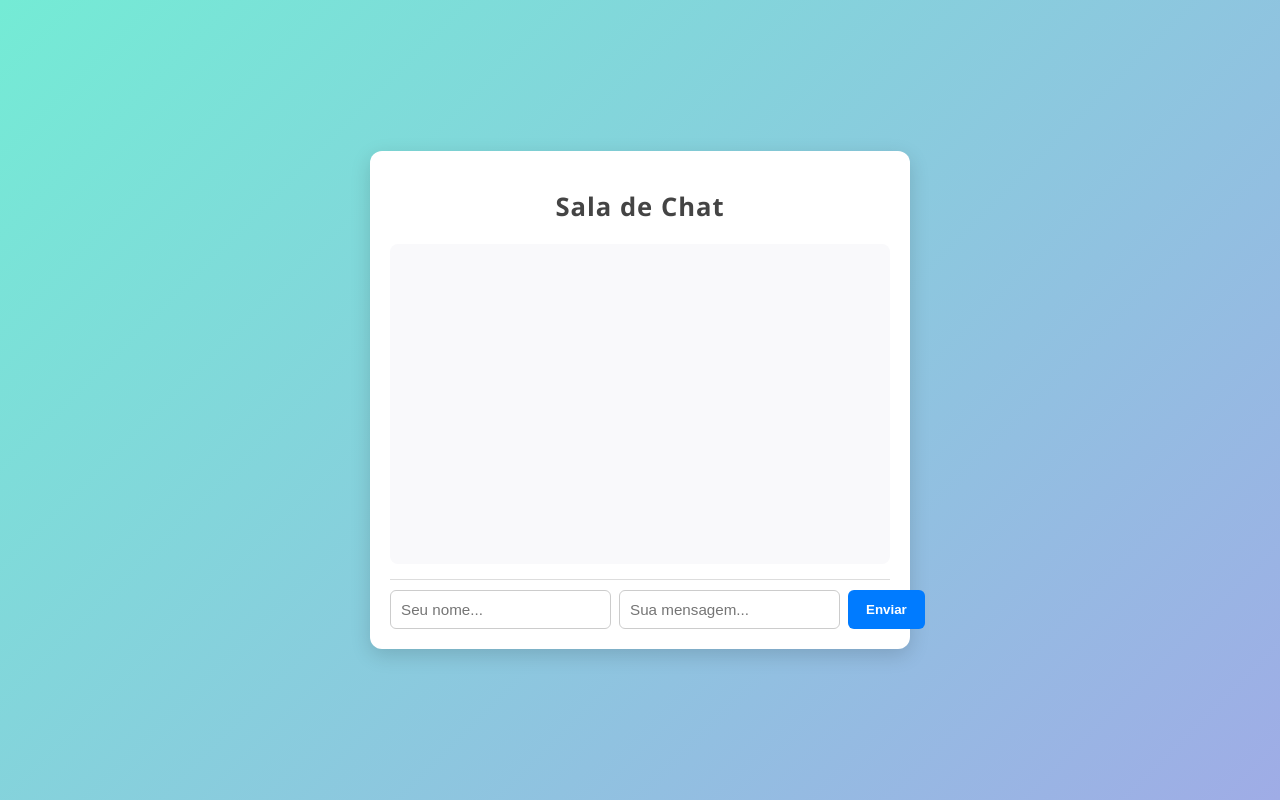
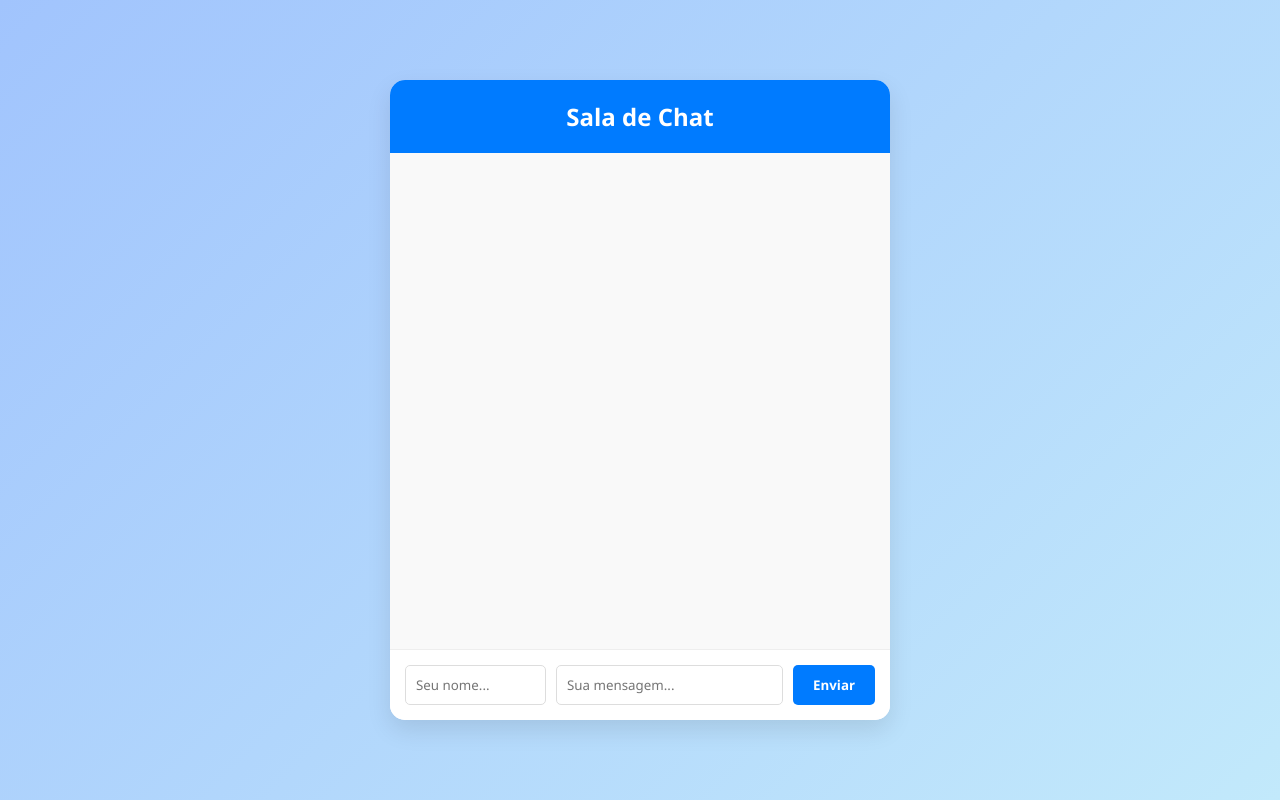
Before and after one commit to adilson-fox/chat-frontend, a website: page index.html in a window 1280 px wide. Drawn offline with nearby package versions, Linux system fonts and the light colour scheme; no server answers.

Commit message:
Update styles.css

```diff
--- a/styles.css
+++ b/styles.css
@@ -1,107 +1,116 @@
+* {
+    margin: 0;
+    padding: 0;
+    box-sizing: border-box;
+    font-family: 'Segoe UI', Tahoma, Geneva, Verdana, sans-serif;
+}
+
 body {
-    font-family: 'Segoe UI', Tahoma, Geneva, Verdana, sans-serif;
-    background: linear-gradient(135deg, #74ebd5 0%, #9face6 100%);
+    background: linear-gradient(135deg, #a1c4fd 0%, #c2e9fb 100%);
+    height: 100vh;
     display: flex;
     justify-content: center;
     align-items: center;
-    height: 100vh;
-    margin: 0;
 }
 
 .chat-container {
-    background: #fff;
-    padding: 20px;
-    border-radius: 12px;
-    box-shadow: 0 6px 20px rgba(0, 0, 0, 0.15);
+    background: white;
     width: 90%;
     max-width: 500px;
+    height: 80vh;
+    border-radius: 15px;
+    box-shadow: 0 10px 25px rgba(0,0,0,0.1);
     display: flex;
     flex-direction: column;
+    overflow: hidden;
 }
 
 h1 {
     text-align: center;
-    color: #444;
-    margin-bottom: 20px;
-    font-size: 1.6rem;
-    letter-spacing: 1px;
+    padding: 20px;
+    background: #007bff;
+    color: white;
+    font-size: 1.5rem;
 }
 
 .messages-display {
-    flex-grow: 1;
-    height: 300px;
-    border: none;
-    padding: 10px;
+    flex: 1;
+    padding: 20px;
     overflow-y: auto;
-    margin-bottom: 15px;
-    background-color: #f9f9fb;
-    border-radius: 8px;
     display: flex;
     flex-direction: column;
-    gap: 8px;
+    gap: 15px;
+    background: #f9f9f9;
 }
 
+/* Estilo dos Balões de Mensagem */
 .message {
-    padding: 10px 14px;
-    margin-bottom: 5px;
-    border-radius: 20px;
-    max-width: 75%;
-    word-wrap: break-word;
-    font-size: 0.95rem;
-    line-height: 1.4;
-    animation: fadeIn 0.3s ease-in-out;
+    background: #e1ffc7;
+    padding: 10px 15px;
+    border-radius: 15px 15px 15px 0;
+    max-width: 85%;
+    align-self: flex-start;
+    box-shadow: 0 2px 5px rgba(0,0,0,0.05);
+    position: relative;
 }
 
-/* Mensagens recebidas */
-.message.incoming {
-    background-color: #e1f5fe; /* Azul claro */
-    align-self: flex-start;
+.message .user {
+    display: block;
+    font-size: 0.8rem;
+    color: #555;
+    margin-bottom: 3px;
 }
 
-/* Mensagens enviadas */
-.message.outgoing {
-    background-color: #c8e6c9; /* Verde claro */
-    align-self: flex-end;
-    text-align: right;
+.message .text {
+    font-size: 1rem;
+    color: #333;
+    line-height: 1.4;
 }
 
-/* Formulário */
+.message .time {
+    display: block;
+    font-size: 0.7rem;
+    color: #999;
+    text-align: right;
+    margin-top: 5px;
+}
+
+/* Formulário na parte inferior */
 .message-form {
     display: flex;
-    border-top: 1px solid #ddd;
-    padding-top: 10px;
+    padding: 15px;
+    background: white;
+    border-top: 1px solid #eee;
+    gap: 10px;
 }
 
-#username-input, #message-input {
+#username-input {
+    width: 30%;
     padding: 10px;
-    border: 1px solid #ccc;
-    border-radius: 6px;
-    margin-right: 8px;
-    font-size: 0.95rem;
+    border: 1px solid #ddd;
+    border-radius: 5px;
+    outline: none;
 }
 
 #message-input {
-    flex-grow: 1;
+    flex: 1;
+    padding: 10px;
+    border: 1px solid #ddd;
+    border-radius: 5px;
+    outline: none;
 }
 
-.message-form button {
-    padding: 10px 18px;
-    background-color: #007bff;
+button {
+    padding: 10px 20px;
+    background: #007bff;
     color: white;
     border: none;
-    border-radius: 6px;
+    border-radius: 5px;
     cursor: pointer;
-    transition: background-color 0.3s, transform 0.2s;
     font-weight: bold;
+    transition: background 0.3s;
 }
 
-.message-form button:hover {
-    background-color: #0056b3;
-    transform: scale(1.05);
+button:hover {
+    background: #0056b3;
 }
-
-/* Animação suave */
-@keyframes fadeIn {
-    from { opacity: 0; transform: translateY(5px); }
-    to { opacity: 1; transform: translateY(0); }
-}
```
